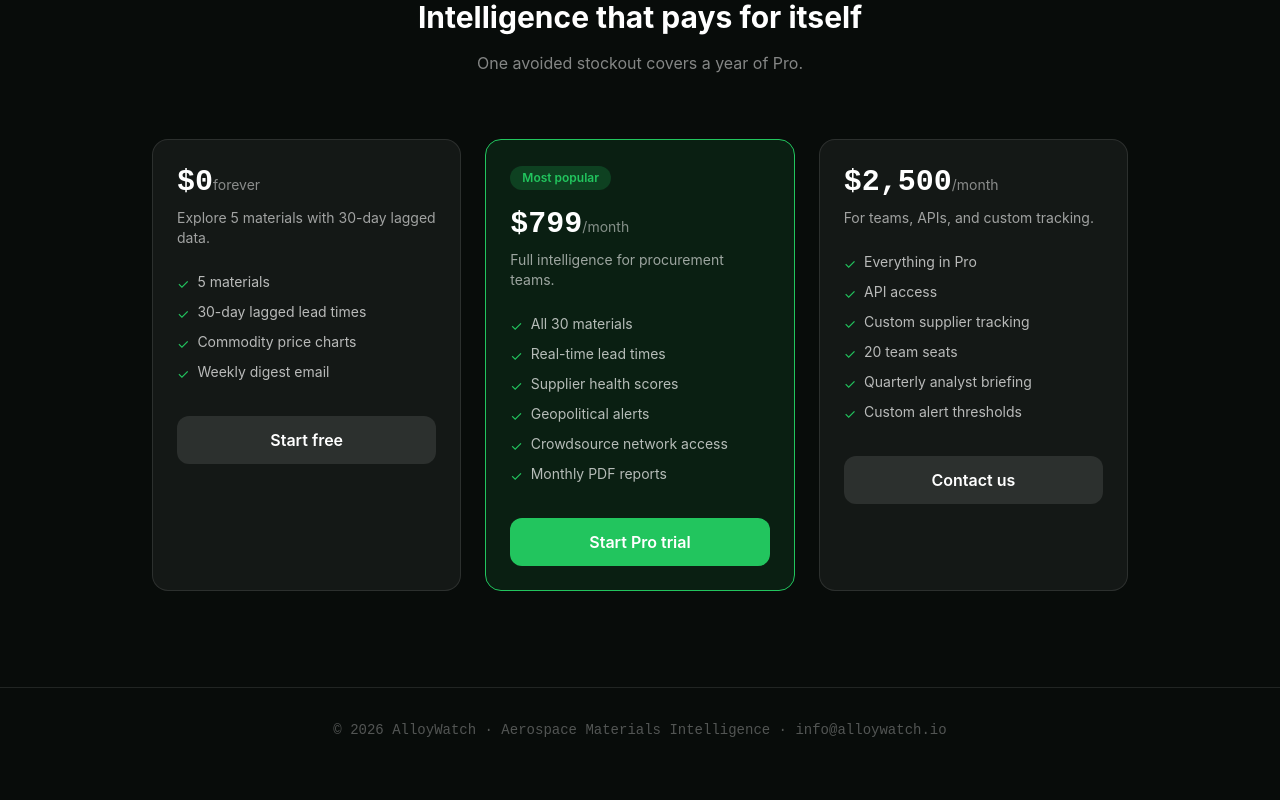
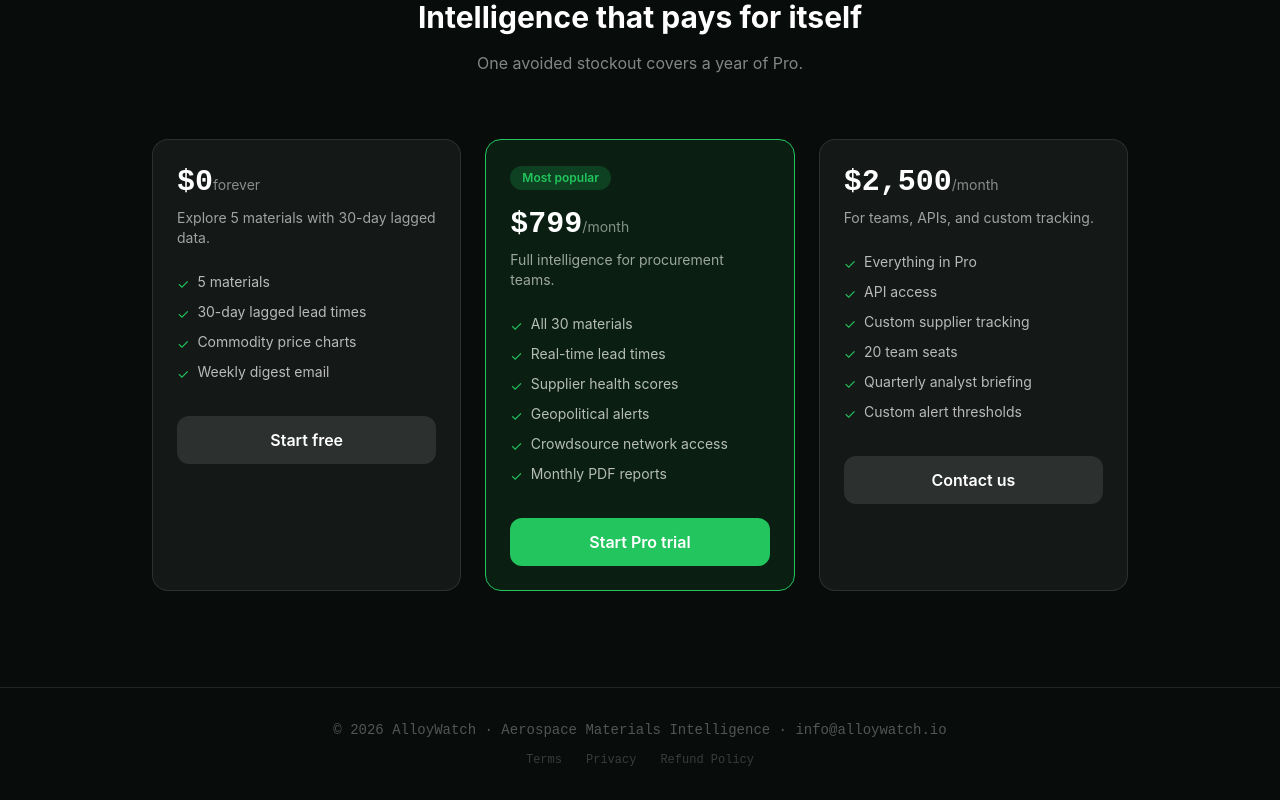
Before and after one commit to jamieinmallorca-afk/alloywatch, a Next.js app: page / in a window 1280 px wide. Shown: the part 1907-2707 px from the top of the page. Before the commit the page ends 2679 px from the top, so only its background shows below. Built offline with nearby package versions, Linux system fonts and the light colour scheme.

Commit message:
feat: add legal footer links to homepage

```diff
--- a/app/page.tsx
+++ b/app/page.tsx
@@ -245,7 +245,12 @@ export default function Home() {
 
       {/* Footer */}
       <footer className="border-t border-white/10 py-8 text-center text-sm text-white/30 font-mono">
-        <p>© 2026 AlloyWatch · Aerospace Materials Intelligence · info@alloywatch.io</p>
+        <p className="mb-3">© 2026 AlloyWatch · Aerospace Materials Intelligence · info@alloywatch.io</p>
+        <div className="flex items-center justify-center gap-6 text-xs text-white/20">
+          <Link href="/terms" className="hover:text-white/50 transition-colors">Terms</Link>
+          <Link href="/privacy" className="hover:text-white/50 transition-colors">Privacy</Link>
+          <Link href="/refund" className="hover:text-white/50 transition-colors">Refund Policy</Link>
+        </div>
       </footer>
     </main>
   )
```
